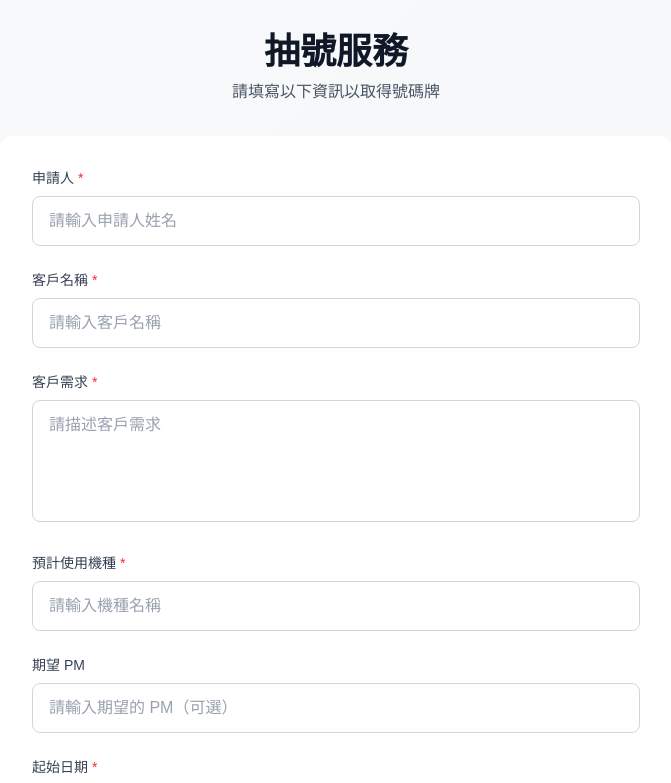
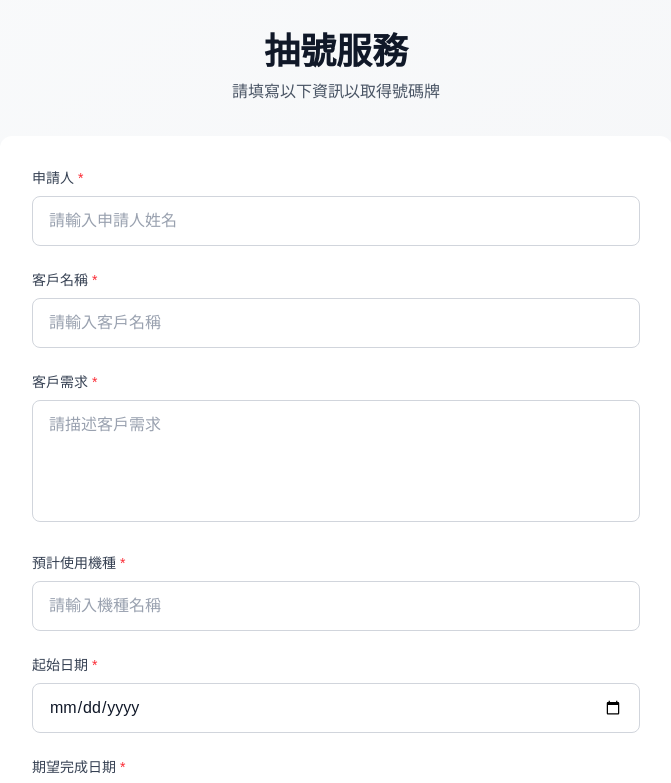
Before and after one commit to Daven9527/my-site, a Next.js app: page /ticket in a window 1280 px wide. Shown: the top 783 px of the page, without its empty margins (304-975 px from the left). Built offline with nearby package versions, Linux system fonts and the light colour scheme.

Commit message:
remove exp PM

```diff
--- a/app/admin/page.tsx
+++ b/app/admin/page.tsx
@@ -18,7 +18,6 @@ interface TicketInfo {
   machineType?: string;
   startDate?: string;
   expectedCompletionDate?: string;
-  expectedPM?: string;
   status: TicketStatus;
   note: string;
   assignee?: string;
@@ -839,19 +838,11 @@ export default function AdminPage() {
                           </p>
                         </div>
                       )}
-                      {ticket.assignee && (
-                        <div className="mt-3 p-2 md:p-3 bg-purple-50 rounded-lg border-l-4 border-purple-500">
+                    {ticket.assignee && (
+                      <div className="mt-3 p-2 md:p-3 bg-purple-50 rounded-lg border-l-4 border-purple-500">
                         <p className="text-xs md:text-sm font-medium text-gray-700 mb-1">PM</p>
-                          <p className="text-sm md:text-base text-gray-900 break-words">
-                            {ticket.assignee}
-                          </p>
-                        </div>
-                      )}
-                    {ticket.expectedPM && (
-                      <div className="mt-3 p-2 md:p-3 bg-green-50 rounded-lg border-l-4 border-green-500">
-                        <p className="text-xs md:text-sm font-medium text-gray-700 mb-1">期望 PM</p>
                         <p className="text-sm md:text-base text-gray-900 break-words">
-                          {ticket.expectedPM}
+                          {ticket.assignee}
                         </p>
                       </div>
                     )}
@@ -973,16 +964,6 @@ export default function AdminPage() {
                     <p className="text-sm md:text-base font-medium text-gray-600 mb-2">PM</p>
                     <p className="text-base md:text-lg text-gray-900 break-words bg-purple-50 p-3 md:p-4 rounded-lg border-l-4 border-purple-500">
                       {viewingTicket.assignee}
-                    </p>
-                  </div>
-                )}
-
-                {/* 期望 PM */}
-                {viewingTicket.expectedPM && (
-                  <div>
-                    <p className="text-sm md:text-base font-medium text-gray-600 mb-2">期望 PM</p>
-                    <p className="text-base md:text-lg text-gray-900 break-words bg-green-50 p-3 md:p-4 rounded-lg border-l-4 border-green-500">
-                      {viewingTicket.expectedPM}
                     </p>
                   </div>
                 )}
--- a/app/api/export/route.ts
+++ b/app/api/export/route.ts
@@ -30,7 +30,6 @@ export async function GET() {
           machineType?: string;
           startDate?: string;
           expectedCompletionDate?: string;
-          expectedPM?: string;
           status?: string;
           note?: string;
           assignee?: string;
@@ -44,7 +43,6 @@ export async function GET() {
           預計使用機種: data?.machineType || "",
           起始日期: data?.startDate || "",
           期望完成日期: data?.expectedCompletionDate || "",
-          期望PM: data?.expectedPM || "",
           處理進度: data?.status || "pending",
           備註: data?.note || "",
           PM: data?.assignee || "",
@@ -65,7 +63,6 @@ export async function GET() {
       { wch: 20 }, // 預計使用機種
       { wch: 15 }, // 起始日期
       { wch: 15 }, // 期望完成日期
-      { wch: 12 }, // 期望PM
       { wch: 12 }, // 處理進度
       { wch: 30 }, // 備註
       { wch: 12 }, // PM
--- a/app/api/import/route.ts
+++ b/app/api/import/route.ts
@@ -61,7 +61,6 @@ export async function POST(request: Request) {
     const statusIndex = headers.findIndex(h => h === "處理進度" || h === "狀態" || h === "status");
     const noteIndex = headers.findIndex(h => h === "備註" || h === "備註說明" || h === "note");
     const assigneeIndex = headers.findIndex(h => h === "PM" || h === "處理者" || h === "assignee");
-    const expectedPMIndex = headers.findIndex(h => h === "期望PM" || h === "expectedPM");
 
     if (ticketNumberIndex === -1) {
       return NextResponse.json(
@@ -102,7 +101,6 @@ export async function POST(request: Request) {
           status: row[statusIndex]?.toString() || "pending",
           note: row[noteIndex]?.toString() || "",
           assignee: row[assigneeIndex]?.toString() || "",
-          expectedPM: row[expectedPMIndex]?.toString() || "",
         };
 
         // 驗證狀態值
--- a/app/api/ticket/[id]/route.ts
+++ b/app/api/ticket/[id]/route.ts
@@ -13,7 +13,6 @@ interface TicketInfo {
   machineType?: string;
   startDate?: string;
   expectedCompletionDate?: string;
-  expectedPM?: string;
   status: TicketStatus;
   note: string;
   assignee?: string;
@@ -38,7 +37,6 @@ export async function GET(
       machineType?: string;
       startDate?: string;
       expectedCompletionDate?: string;
-      expectedPM?: string;
       status?: string;
       note?: string;
       assignee?: string;
@@ -52,7 +50,6 @@ export async function GET(
         note: "",
         assignee: "",
         applicant: "",
-        expectedPM: "",
         expectedCompletionDate: "",
       });
     }
@@ -65,7 +62,6 @@ export async function GET(
       machineType: data.machineType || "",
       startDate: data.startDate || "",
       expectedCompletionDate: data.expectedCompletionDate || "",
-      expectedPM: data.expectedPM || "",
       status: (data?.status || "pending") as TicketStatus,
       note: data?.note || "",
       assignee: data?.assignee || "",
@@ -90,7 +86,7 @@ export async function PATCH(
     }
 
     const body = await request.json();
-    const { status, note, assignee, expectedPM } = body;
+    const { status, note, assignee } = body;
 
     const key = `queue:ticket:${ticketNumber}`;
     const updates: Record<string, string> = {};
@@ -110,10 +106,6 @@ export async function PATCH(
       updates.assignee = String(assignee);
     }
 
-    if (expectedPM !== undefined && expectedPM !== null) {
-      updates.expectedPM = String(expectedPM);
-    }
-
     if (Object.keys(updates).length > 0) {
       await redis.hset(key, updates);
     }
@@ -126,7 +118,6 @@ export async function PATCH(
       machineType?: string;
       startDate?: string;
       expectedCompletionDate?: string;
-      expectedPM?: string;
       status?: string;
       note?: string;
       assignee?: string;
@@ -140,7 +131,6 @@ export async function PATCH(
       machineType: data?.machineType || "",
       startDate: data?.startDate || "",
       expectedCompletionDate: data?.expectedCompletionDate || "",
-      expectedPM: data?.expectedPM || "",
       status: (data?.status || "pending") as TicketStatus,
       note: data?.note || "",
       assignee: data?.assignee || "",
--- a/app/api/ticket/route.ts
+++ b/app/api/ticket/route.ts
@@ -6,15 +6,7 @@ export const dynamic = "force-dynamic";
 export async function POST(request: Request) {
   try {
     const body = await request.json();
-    const {
-      applicant,
-      customerName,
-      customerRequirement,
-      machineType,
-      startDate,
-      expectedCompletionDate,
-      expectedPM,
-    } = body;
+    const { applicant, customerName, customerRequirement, machineType, startDate, expectedCompletionDate } = body;
 
     // Validate required fields
     if (
@@ -44,7 +36,6 @@ export async function POST(request: Request) {
       machineType,
       startDate,
       expectedCompletionDate,
-      expectedPM: expectedPM || "",
       status: "pending",
       note: "",
       assignee: "",
--- a/app/api/tickets/route.ts
+++ b/app/api/tickets/route.ts
@@ -13,7 +13,6 @@ interface TicketInfo {
   machineType?: string;
   startDate?: string;
   expectedCompletionDate?: string;
-  expectedPM?: string;
   status: TicketStatus;
   note: string;
   assignee?: string;
@@ -43,7 +42,6 @@ export async function GET() {
           machineType?: string;
           startDate?: string;
           expectedCompletionDate?: string;
-          expectedPM?: string;
           status?: string;
           note?: string;
           assignee?: string;
@@ -64,7 +62,6 @@ export async function GET() {
           machineType: data?.machineType || "",
           startDate: data?.startDate || "",
           expectedCompletionDate: data?.expectedCompletionDate || "",
-          expectedPM: data?.expectedPM || "",
           status,
           note: data?.note || "",
           assignee: data?.assignee || "",
--- a/app/display/page.tsx
+++ b/app/display/page.tsx
@@ -18,7 +18,6 @@ interface TicketInfo {
   machineType?: string;
   startDate?: string;
   expectedCompletionDate?: string;
-  expectedPM?: string;
   status: TicketStatus;
   note: string;
   assignee?: string;
@@ -164,19 +163,6 @@ export default function DisplayPage() {
                   </div>
                 )}
 
-                {/* 期望 PM */}
-                {currentTicket?.expectedPM && (
-                  <div className="mt-4 md:mt-6 p-5 md:p-6 bg-gradient-to-r from-emerald-50 to-green-50 rounded-xl border-2 border-emerald-200 text-left max-w-3xl mx-auto shadow-md">
-                    <div className="flex items-center gap-2 mb-3">
-                      <svg className="w-5 h-5 md:w-6 md:h-6 text-emerald-600" fill="none" stroke="currentColor" viewBox="0 0 24 24">
-                        <path strokeLinecap="round" strokeLinejoin="round" strokeWidth={2} d="M12 4v16m8-8H4" />
-                      </svg>
-                    </div>
-                    <p className="text-sm md:text-base text-gray-800 break-words leading-relaxed">
-                      {currentTicket.expectedPM}
-                    </p>
-                  </div>
-                )}
 
                 {/* 期望完成日期 */}
                 {currentTicket?.expectedCompletionDate && (
@@ -263,11 +249,7 @@ export default function DisplayPage() {
                       PM：{ticket.assignee}
                     </div>
                   )}
-                  {ticket.expectedPM && (
-                    <div className="mt-2 p-2 bg-green-500/30 rounded text-xs text-green-100 break-words">
-                      期望 PM：{ticket.expectedPM}
-                    </div>
-                  )}
+
                 </div>
               ))}
             </div>
@@ -384,15 +366,6 @@ export default function DisplayPage() {
                   </div>
                 )}
 
-                {/* 期望 PM */}
-                {viewingTicket.expectedPM && (
-                  <div>
-                    <p className="text-sm md:text-base font-medium text-gray-600 mb-2">期望 PM</p>
-                    <p className="text-base md:text-lg text-gray-900 break-words bg-emerald-50 p-3 md:p-4 rounded-lg border-l-4 border-emerald-500">
-                      {viewingTicket.expectedPM}
-                    </p>
-                  </div>
-                )}
 
                 {/* 如果沒有客戶資訊，顯示提示 */}
                 {!viewingTicket.customerName && !viewingTicket.customerRequirement && !viewingTicket.machineType && !viewingTicket.startDate && (
--- a/app/ticket/page.tsx
+++ b/app/ticket/page.tsx
@@ -12,7 +12,6 @@ export default function TicketPage() {
     machineType: "",
     startDate: "",
     expectedCompletionDate: "",
-    expectedPM: "",
   });
   const [loading, setLoading] = useState(false);
   const [ticketNumber, setTicketNumber] = useState<number | null>(null);
@@ -65,7 +64,6 @@ export default function TicketPage() {
       machineType: "",
       startDate: "",
       expectedCompletionDate: "",
-      expectedPM: "",
     });
     setError(null);
   };
@@ -128,14 +126,6 @@ export default function TicketPage() {
                     {formData.expectedCompletionDate}
                   </p>
                 </div>
-                {formData.expectedPM && (
-                  <div>
-                    <p className="text-xs md:text-sm text-gray-600">期望 PM</p>
-                    <p className="text-sm md:text-base font-medium text-gray-900 break-words">
-                      {formData.expectedPM}
-                    </p>
-                  </div>
-                )}
               </div>
             </div>
             <div className="flex flex-col sm:flex-row gap-3 md:gap-4">
@@ -246,24 +236,6 @@ export default function TicketPage() {
 
             <div>
               <label
-                htmlFor="expectedPM"
-                className="block text-sm font-medium text-gray-700 mb-2"
-              >
-                期望 PM
-              </label>
-              <input
-                type="text"
-                id="expectedPM"
-                name="expectedPM"
-                value={formData.expectedPM}
-                onChange={handleChange}
-                className="w-full rounded-lg border border-gray-300 px-4 py-3 text-gray-900 placeholder:text-gray-400 bg-white focus:border-blue-500 focus:ring-2 focus:ring-blue-500 focus:outline-none transition-colors"
-                placeholder="請輸入期望的 PM（可選）"
-              />
-            </div>
-
-            <div>
-              <label
                 htmlFor="startDate"
                 className="block text-sm font-medium text-gray-700 mb-2"
               >
```
